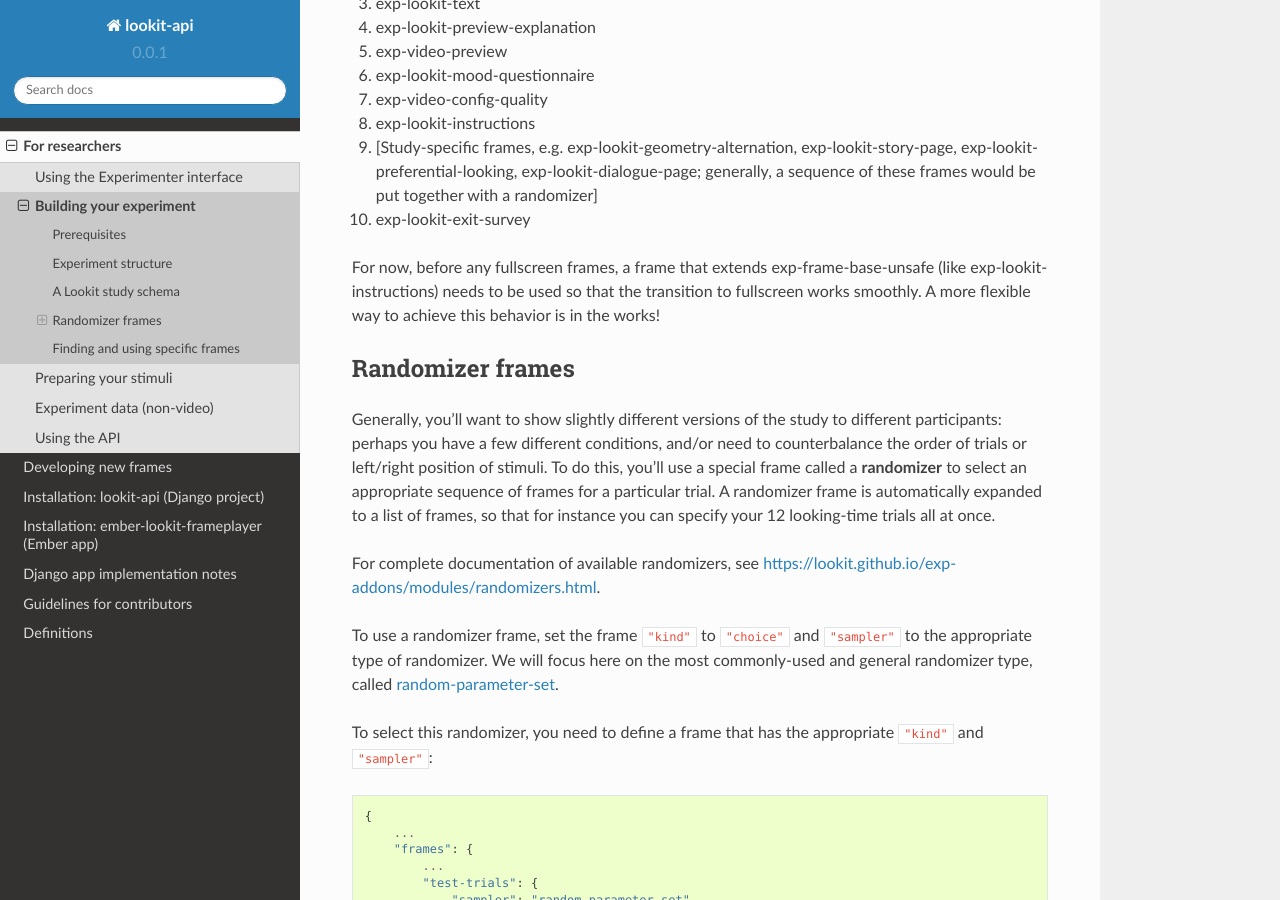
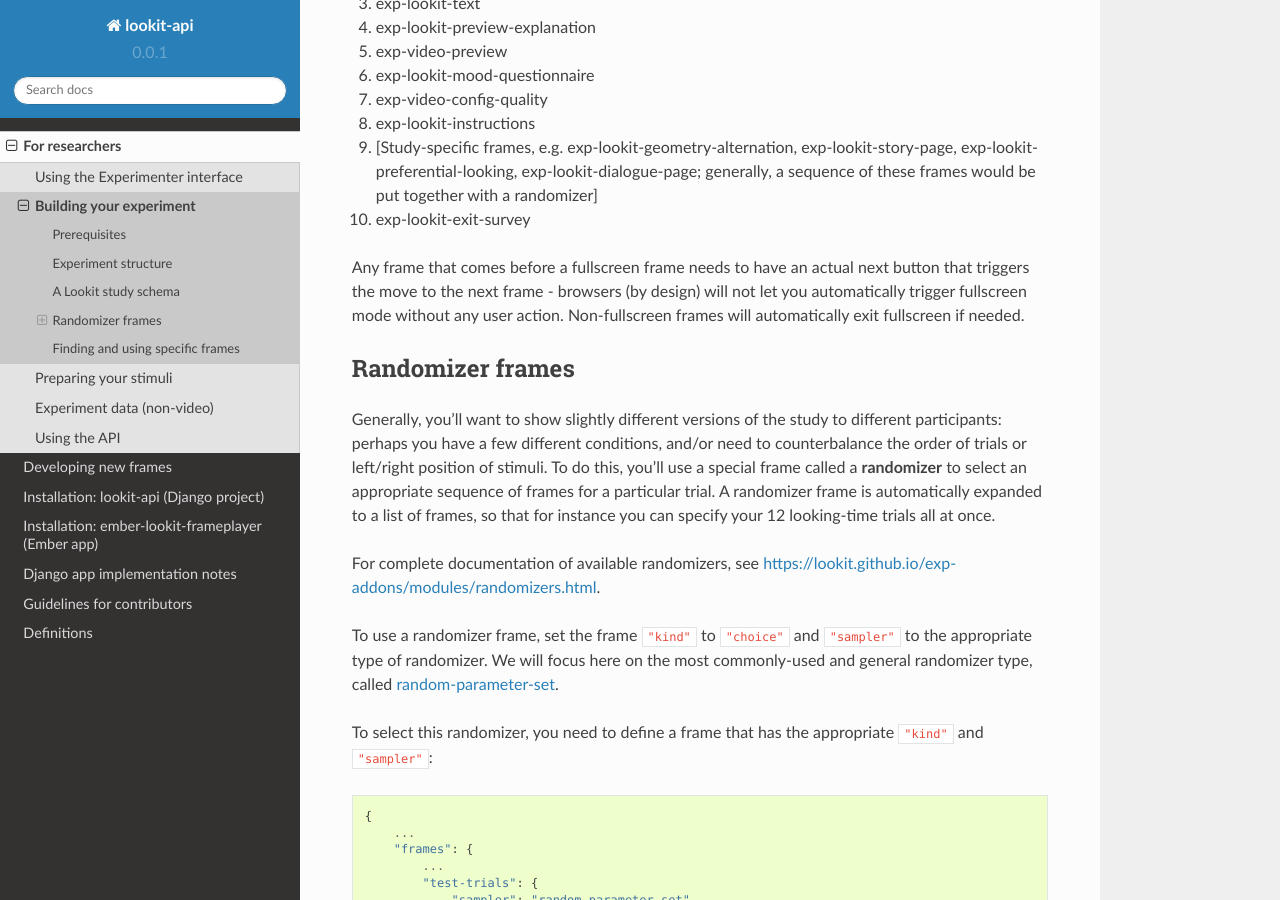
Before and after one commit to lookit/lookit-docs, a Sphinx documentation site: the page built from docs/source/experiments.rst, in a window 1280 px wide and 900 px high, scrolled down 2763 px. Built offline with Sphinx 7.4.7 and the Read the Docs theme 2.0.0, drawn with Linux system fonts in a browser that asks for light colours.

Commit message:
update about fullscreen frame fix corresponding to https://github.com/lookit/exp-addons/commit/6d4ce0b4dc173f2f3445c21fded66d59c7004d53

```diff
--- a/docs/source/experiments.rst
+++ b/docs/source/experiments.rst
@@ -153,10 +153,11 @@ A typical Lookit study might contain the following frame types:
     would be put together with a randomizer]
 10. exp-lookit-exit-survey
 
-For now, before any fullscreen frames, a frame that extends
-exp-frame-base-unsafe (like exp-lookit-instructions) needs to be used so
-that the transition to fullscreen works smoothly. A more flexible way to
-achieve this behavior is in the works!
+Any frame that comes before a fullscreen frame needs to have an actual next button
+that triggers the move to the next frame - browsers (by design) will not let you automatically
+trigger fullscreen mode without any user action. Non-fullscreen frames will automatically
+exit fullscreen if needed.
+
 
 Randomizer frames
 -----------------
```
Also changed, not shown: docs/source/ember-app-installation.rst (+7 -2 lines).
